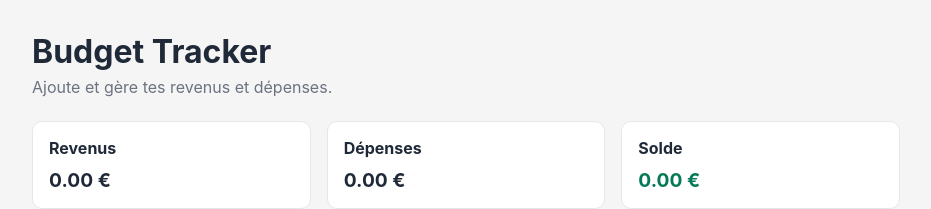
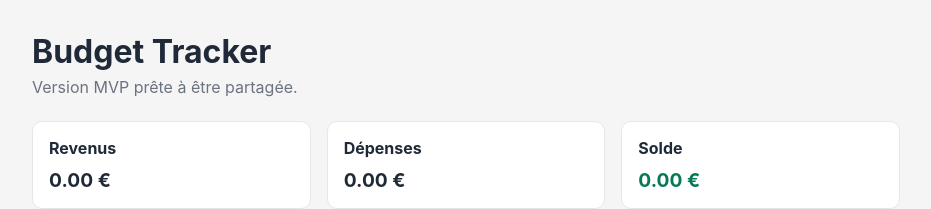
Before and after one commit to MansouriYoucef/Budget_Tracker, a React (Vite) app: page / in a window 1280 px wide. Shown: the top 209 px of the page, without its empty margins (174-1105 px from the left). Built offline with nearby package versions, Linux system fonts and the light colour scheme.

Commit message:
Update header message to reflect MVP readiness

```diff
--- a/src/App.jsx
+++ b/src/App.jsx
@@ -55,7 +55,7 @@ function App() {
     <main className="app">
       <header className="app-header">
         <h1>Budget Tracker</h1>
-        <p>Ajoute et gère tes revenus et dépenses.</p>
+        <p>Version MVP prête à être partagée.</p>
       </header>
 
       <section className="summary" aria-label="Résumé du budget">
```
